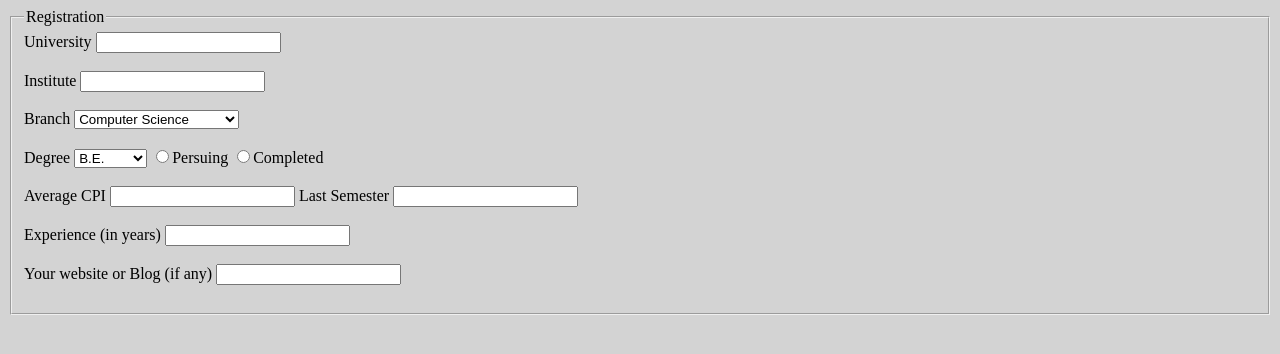
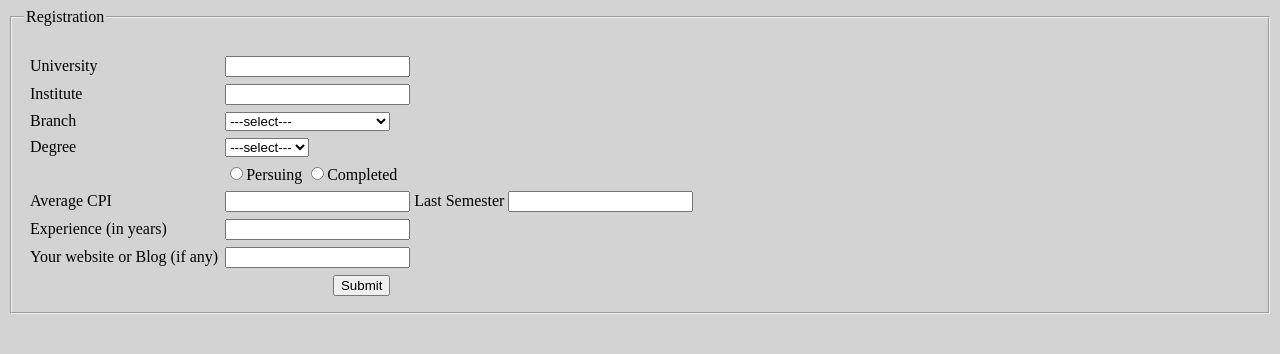
Before and after one commit to nikhilsingh884/WebDesigning, a plain HTML site: page WD_Assignment/4_regis_form.html in a window 1280 px wide. Drawn offline with Linux system fonts and the light colour scheme.

Commit message:
Update 4_regis_form.html

```diff
--- a/WD_Assignment/4_regis_form.html
+++ b/WD_Assignment/4_regis_form.html
@@ -12,38 +12,67 @@
     <fieldset>
         <legend>Registration</legend>
         <form action="">
-            <label for="University">University </label>
-            <input type="text"><br><br>
+            <table cellspacing="5px">
+                <tr>
+                    <td><label for="University">University </label>
+                    <td><input type="text"></td>
+                </tr>
+                <tr>
+                    <td><label for="Institute">Institute </label></td>
+                    <td><input type="text"></td>
+                </tr>
 
-            <label for="Institute">Institute </label>
-            <input type="text"><br><br>
-
-            <label for="Branch">Branch </label>
-            <select name="Branch" id="">
+                <tr>
+                    <td><label for="Branch">Branch </label>
+                    <td><select name="Branch" id="">
+                            <option value="select">---select---</option>
                             <option value="Computer Science">Computer Science</option>
                             <option value="Electrical Engineering">Electrical Engineering</option>
                             <option value="Mechanical Engineering">Mechanical Engineering</option>
-            </select><br><br>
+                        </select>
+                </tr>
 
-            <label for="Degree">Degree </label>
-            <select name="Degree" id="">
+                <tr>
+                    <td><label for="Degree">Degree </label>
+                    <td><select name="Degree" id="">
+                            <option value="select">---select---</option>
                             <option value="B.E.">B.E.</option>
                             <option value="B. Tech.">B. Tech.</option>
                             <option value="M. Tech.">M. Tech.</option>
                         </select>
-            <label for=""></label>
-            <input type="radio" name="status">Persuing
-            <input type="radio" name="status">Completed <br><br>
+                    </td>
+                </tr>
 
-            <label for="Average CPI">Average CPI </label>
-            <input type="number"> <label for="semester">Last Semester </label>
-            <input type="number"><br><br>
+                <tr>
+                    <td><label for=""></label>
+                    <td><input type="radio" name="status">Persuing
+                        <input type="radio" name="status">Completed
+                </tr>
 
-            <label for="Experience">Experience (in years) </label>
-            <input type="number"><br><br>
+                <tr>
+                    <td><label for="Average CPI">Average CPI </label>
+                    <td><input type="number"> <label for="semester">Last Semester </label>
+                        <input type="number">
+                    </td>
+                </tr>
 
-            <label for="website">Your website or Blog (if any) </label>
-            <input type="url"><br><br>
+                <tr>
+                    <td><label for="Experience">Experience (in years) </label>
+                    <td><input type="number"></td>
+                </tr>
+
+                <tr>
+                    <td><label for="website">Your website or Blog (if any) </label>
+                    <td><input type="url"></td>
+                </tr><br>
+
+                <tr>
+                    <td colspan="2">
+                        <center><input type="Submit" value="Submit"></center>
+                    </td>
+
+                </tr>
+            </table>
         </form>
     </fieldset>
 </body>
```
Lines whose indentation alone changed are shown as unchanged.
